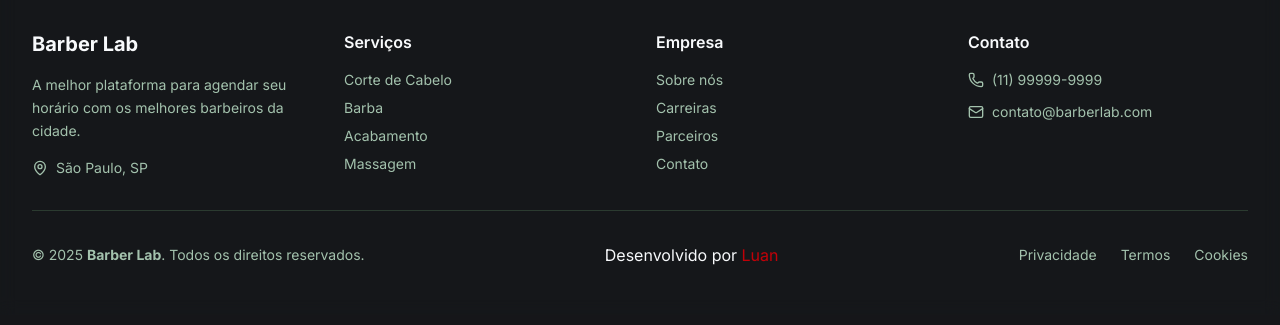
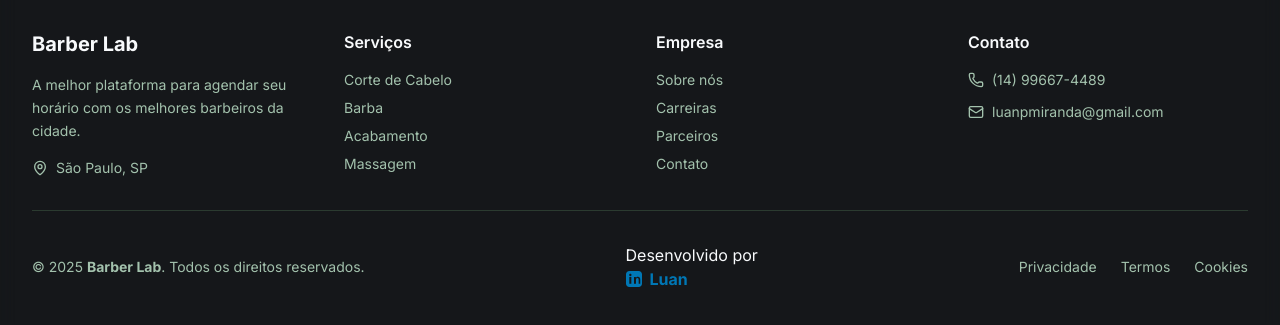
Before and after one commit to LuanPaD/BarberLab, a Next.js app: page / in a window 1280 px wide. Shown: the part 1115-1440 px from the top of the page. Built offline with nearby package versions, Linux system fonts and the light colour scheme; no server answers; the database is empty.

Commit message:
style: melhorias no footer

```diff
--- a/app/_components/footer.tsx
+++ b/app/_components/footer.tsx
@@ -11,6 +11,11 @@ const Footer = () => {
           <div className="lg:hidden">
             <p className="text-center text-sm text-gray-400">
               © 2025 Copyright <span className="font-bold">Barber Lab</span>
+            </p>
+
+            <p>
+              {" "}
+              Desenvolvido por <span className="font-bold">Luan</span>
             </p>
           </div>
 
@@ -114,11 +119,11 @@ const Footer = () => {
                 <div className="text-muted-foreground space-y-3 text-sm">
                   <div className="flex items-center gap-2">
                     <PhoneIcon className="h-4 w-4" />
-                    <span>(11) 99999-9999</span>
+                    <span>(14) 99667-4489</span>
                   </div>
                   <div className="flex items-center gap-2">
                     <MailIcon className="h-4 w-4" />
-                    <span>contato@barberlab.com</span>
+                    <span>luanpmiranda@gmail.com</span>
                   </div>
                 </div>
               </div>
@@ -130,13 +135,23 @@ const Footer = () => {
                 © 2025 <span className="font-bold">Barber Lab</span>. Todos os
                 direitos reservados.
               </p>
+
               <p>
                 Desenvolvido por{" "}
                 <Link
-                  className="hover:text-primary text-red-700 transition-colors"
+                  className="hover:text-primary flex items-center text-[#0077B5] transition-colors"
                   href="https://www.linkedin.com/in/luan-padilha-b73054239/"
                 >
-                  Luan
+                  <svg
+                    xmlns="http://www.w3.org/2000/svg"
+                    width={16}
+                    height={16}
+                    fill="currentColor"
+                    viewBox="0 0 24 24"
+                  >
+                    <path d="M19 0h-14c-2.761 0-5 2.239-5 5v14c0 2.761 2.239 5 5 5h14c2.762 0 5-2.239 5-5v-14c0-2.761-2.238-5-5-5zm-11 19h-3v-10h3v10zm-1.5-11.268c-.966 0-1.75-.784-1.75-1.75s.784-1.75 1.75-1.75 1.75.784 1.75 1.75-.784 1.75-1.75 1.75zm15.5 11.268h-3v-5.604c0-1.337-.025-3.063-1.868-3.063-1.868 0-2.154 1.459-2.154 2.968v5.699h-3v-10h2.881v1.367h.041c.401-.761 1.379-1.563 2.841-1.563 3.039 0 3.6 2.001 3.6 4.599v5.597z" />
+                  </svg>
+                  <span className="ml-2 font-bold">Luan</span>
                 </Link>
               </p>
               <div className="text-muted-foreground flex items-center gap-6 text-sm">
```
